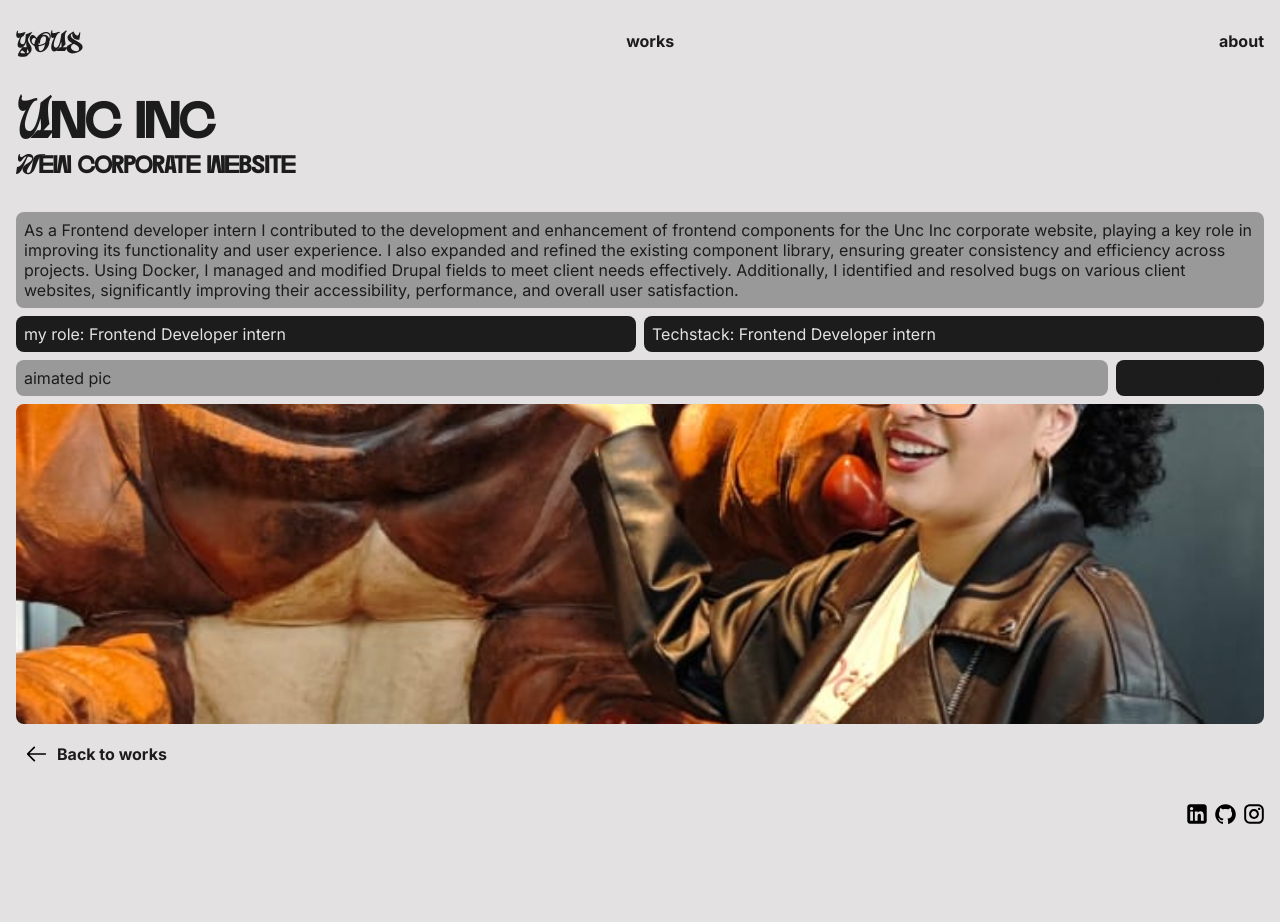
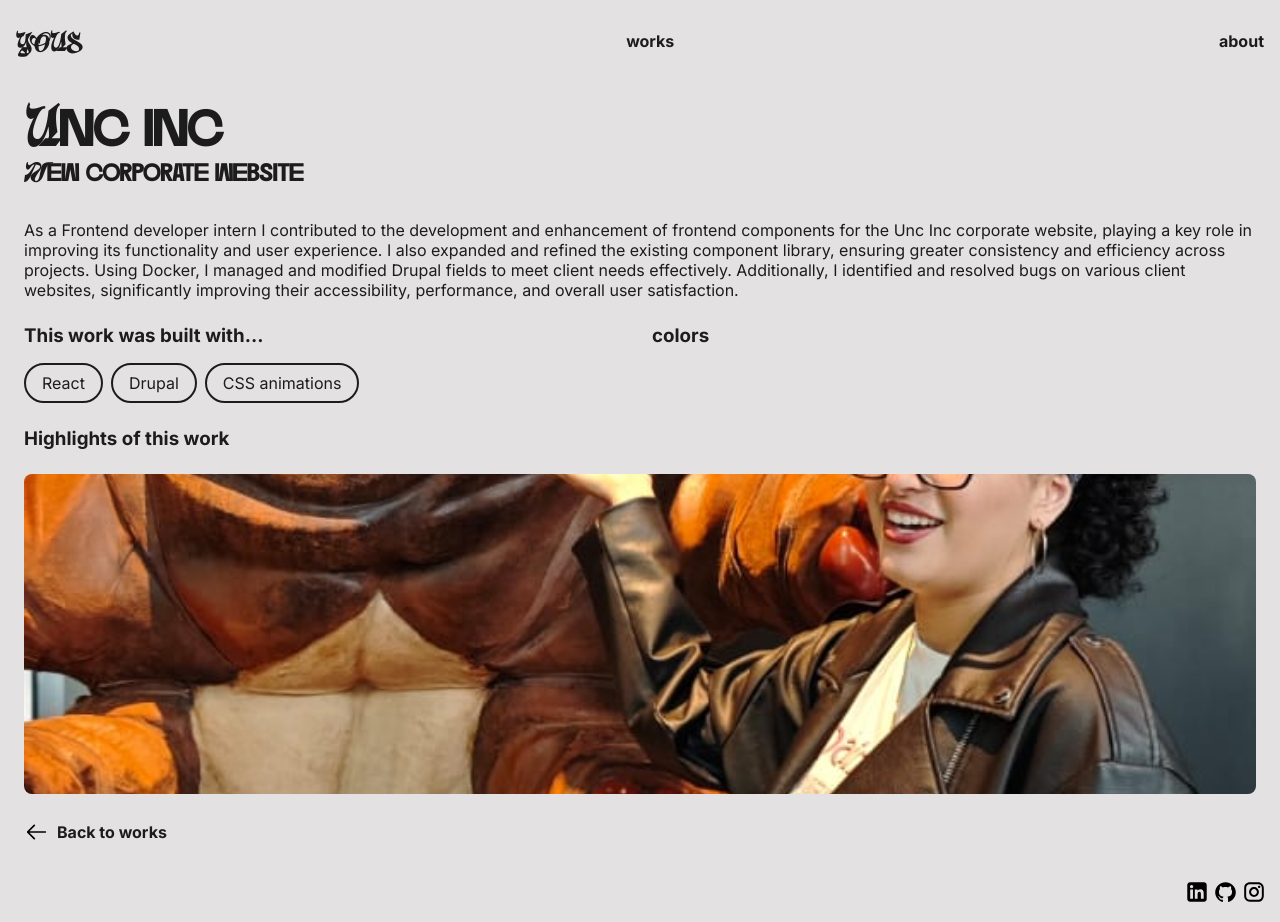
Before and after one commit to YoussraElmortai/portfolio24, a Next.js app: page /works/uncinc in a window 1280 px wide. Before the commit the page ends 844 px from the top, so only its background shows below. Built offline with nearby package versions, Linux system fonts and the light colour scheme.

Commit message:
grid changed 🍱

```diff
--- a/src/app/works/style.css
+++ b/src/app/works/style.css
@@ -83,27 +83,29 @@
 }
 
 .work_intro {
-    margin-bottom: 2rem;
+    margin-bottom: 1rem;
+    padding: 0.5rem;
 }
 
-.work_bento {
+.work_grid {
     display: grid;
-    grid-template-columns: 1fr auto;
-    gap: 0.5rem;
+    grid-template-columns: 1fr 1fr;
+    gap: 1.5rem;
+    padding: 0.5rem;
     grid-template-rows: auto;
     grid-template-areas:
         "description description"
-        "info info"
-        "animated animated"
+        "info info "
         "colors colors"
+        "highlights highlights"
         "stacked stacked"
         "links links";
 
     @media screen and (min-width: 768px) {
         grid-template-areas:
             "description description"
-            "info info"
-            "animated colors"
+            "info colors"
+            "highlights highlights "
             "stacked stacked"
             "links links";
     }
@@ -112,9 +114,6 @@
 
 .work_description {
     grid-area: description;
-    background: var(--sec-grey);
-    padding: 0.5rem;
-    border-radius: 0.5rem;
 
     & p {
         color: var(--text-color);
@@ -123,34 +122,31 @@
 
 .work_info {
     grid-area: info;
-    color: var(--bg-color);
+
+    & h3 {
+        margin-bottom: 1rem;
+    }
 
     & ul {
-        display: grid;
-        grid-template-columns: 1fr 1fr;
+        display: flex;
+        flex-flow: row wrap;
         gap: 0.5rem;
         list-style: "";
 
         & li {
-            padding: 0.5rem;
-            background-color: var(--text-color);
-            border-radius: 0.5rem;
+            padding: 0.5rem 1rem;
+            border: solid 2px var(--text-color);
+            border-radius: 1.5rem;
         }
     }
 }
 
-.work_animated {
-    grid-area: animated;
-    background-color: var(--sec-grey);
-    border-radius: 0.5rem;
-    padding: 0.5rem;
+.work_highlights {
+    grid-area: highlights;
 }
 
 .work_colors {
     grid-area: colors;
-    background-color: var(--text-color);
-    border-radius: 0.5rem;
-    padding: 0.5rem;
 }
 
 .stacked {
@@ -171,7 +167,6 @@
 .links {
     display: flex;
     gap: 0.5rem;
-    padding: 0.5rem;
     text-decoration: none;
     color: inherit;
     font-weight: bold;
--- a/src/app/works/uncinc/page.jsx
+++ b/src/app/works/uncinc/page.jsx
@@ -4,11 +4,11 @@
   return (
     <>
       <section className='work'>
-        <div className="work_intro">
-        <h1>Unc inc</h1>
-        <h2>New corporate website</h2>
+        <div className='work_intro'>
+          <h1>Unc inc</h1>
+          <h2>New corporate website</h2>
         </div>
-        <div className='work_bento'>
+        <div className='work_grid'>
           <article className='work_description'>
             <p>
               As a Frontend developer intern I contributed to the
@@ -25,25 +25,25 @@
             </p>
           </article>
           <div className='work_info'>
+            <h3>This work was built with... </h3>
             <ul>
-              <li>
-                my role: <span>Frontend Developer intern</span>
-              </li>
-              <li>
-                Techstack: <span>Frontend Developer intern</span>
-              </li>
+              <li>React</li>
+              <li>Drupal</li>
+              <li>CSS animations</li>
             </ul>
           </div>
-          <div className="work_animated">
-            aimated pic
+          <div className='work_colors'>
+            <h3>colors</h3>
           </div>
-          <div className="work_colors">
-            colors of projects
+
+          <div className='work_highlights'>
+            <h3>Highlights of this work</h3>
           </div>
+
           <div className='stacked'>
             <img className='work_image' src='/bear.jpg'></img>
           </div>
-          <div className="work_links">
+          <div className='work_links'>
             <a className='links' href='/works'>
               <img src='/arrow.svg' /> Back to works
             </a>
```
